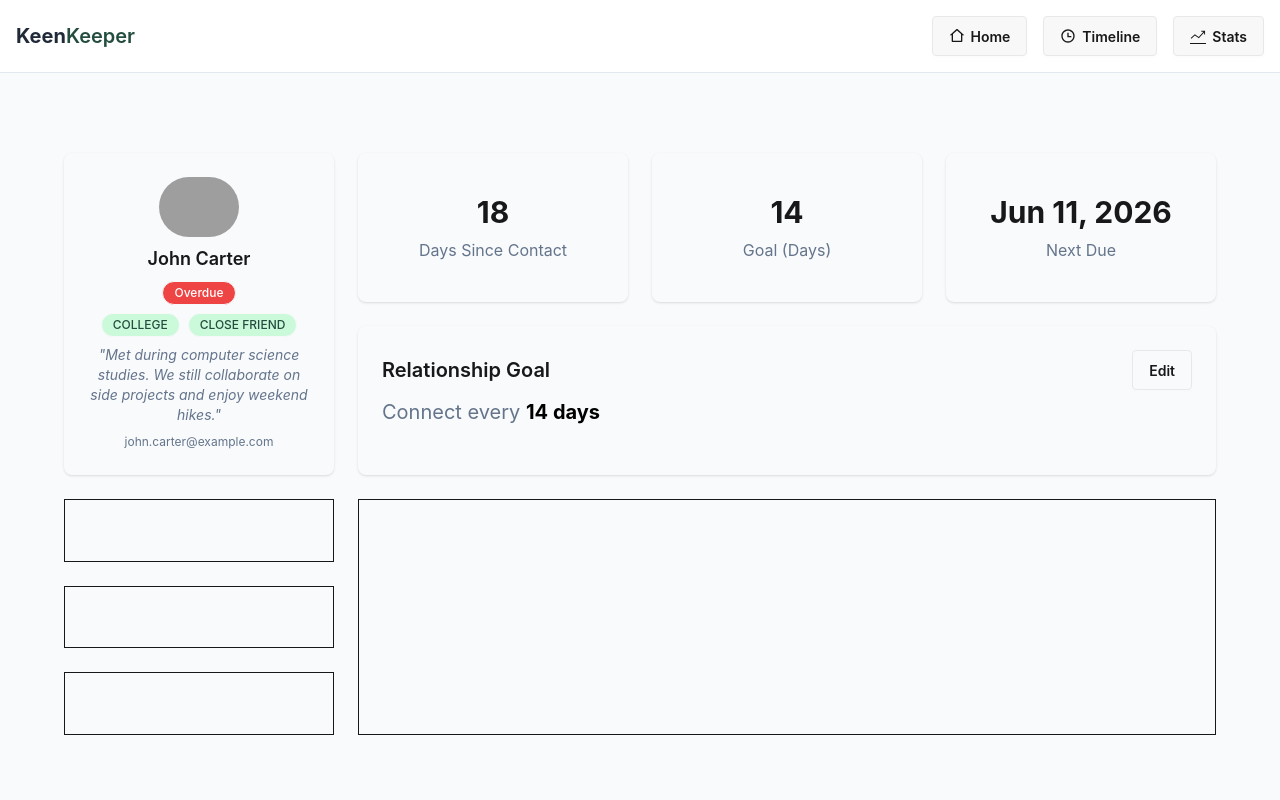
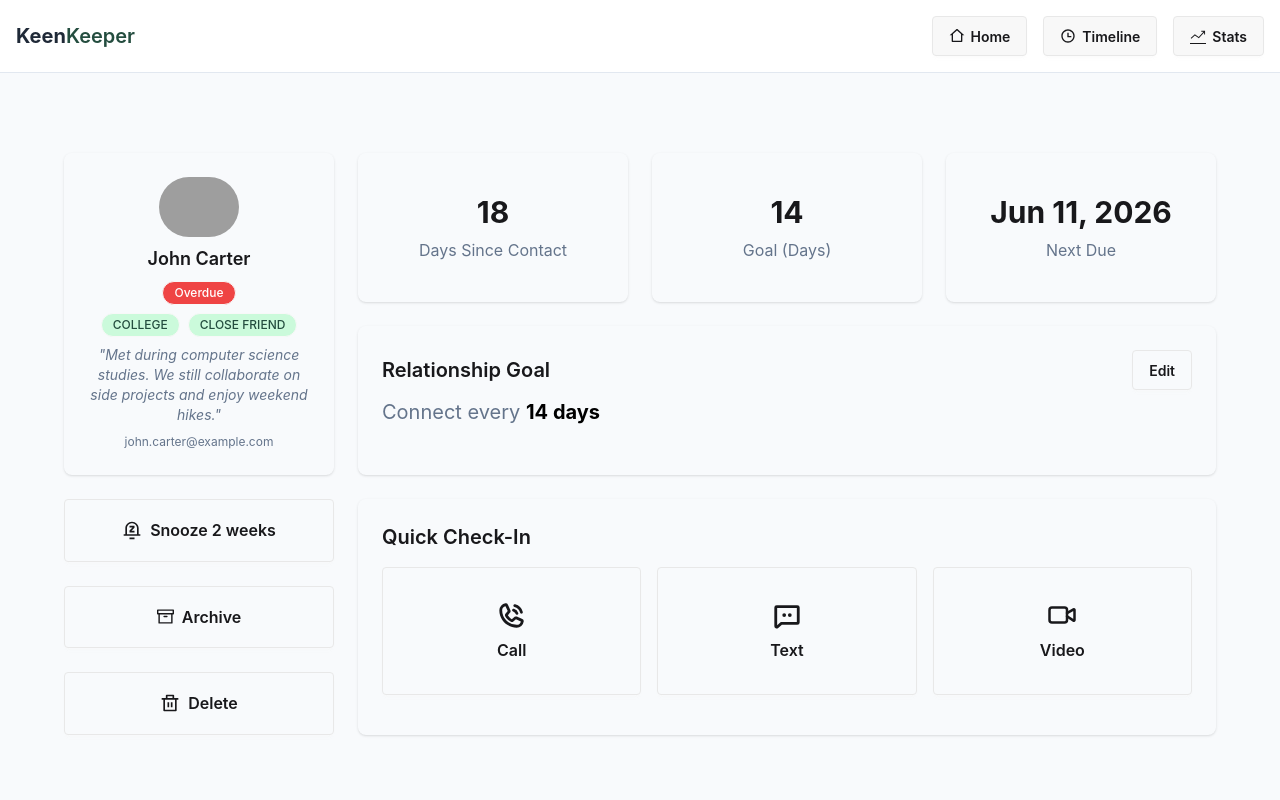
Before and after one commit to Morshedul-developer/keen-keeper, a React (Vite) app: page /friends/1 in a window 1280 px wide. Shown: the top 800 px of the page. Built offline with nearby package versions, Linux system fonts and the light colour scheme; grey boxes are pictures that could not be loaded.

Commit message:
completed the friend details page

```diff
--- a/src/pages/friendDetails/FriendDetails.jsx
+++ b/src/pages/friendDetails/FriendDetails.jsx
@@ -1,6 +1,10 @@
 import { useParams } from "react-router";
 import useFriends from "../../hooks/useFriends";
 import { ClipLoader } from "react-spinners";
+import { RiDeleteBinLine, RiNotificationSnoozeLine } from "react-icons/ri";
+import { FiArchive } from "react-icons/fi";
+import { PiChatDotsBold, PiPhoneCallBold } from "react-icons/pi";
+import { LuVideo } from "react-icons/lu";
 
 const FriendDetails = () => {
   const { friendId } = useParams();
@@ -71,14 +75,46 @@ const FriendDetails = () => {
         <div className="col-span-9 row-span-2 shadow-sm rounded-lg p-6 space-y-2">
           <div className="flex justify-between items-center">
             <p className="text-xl font-semibold">Relationship Goal</p>
-            <button className="btn bg-[#F8FAFC] hover:bg-[#E2E8F0]">Edit</button>
+            <button className="btn bg-[#F8FAFC] hover:bg-[#E2E8F0]">
+              Edit
+            </button>
           </div>
-          <p className="text-xl text-[#64748B]">Connect every <span className="font-bold text-black">{expectedFriend?.goal} days</span></p>
+          <p className="text-xl text-[#64748B]">
+            Connect every{" "}
+            <span className="font-bold text-black">
+              {expectedFriend?.goal} days
+            </span>
+          </p>
         </div>
-        <div className="col-span-3 row-span-1 border p-5"></div>
-        <div className="col-span-9 row-span-3 border p-5"></div>
-        <div className="col-span-3 row-span-1 border p-5"></div>
-        <div className="col-span-3 row-span-1 border p-5"></div>
+        <button className="btn col-span-3 h-full row-span-1 text-[16px] bg-[#F8FAFC] hover:bg-[#E2E8F0] gap-2">
+          <RiNotificationSnoozeLine size={20} />
+          Snooze 2 weeks
+        </button>
+        <div className="col-span-9 row-span-3 shadow-sm rounded-lg p-6 space-y-4">
+          <p className="text-xl font-semibold">Quick Check-In</p>
+          <div className="grid grid-cols-3 gap-4">
+            <button className="btn h-32 flex-col bg-[#F8FAFC] hover:bg-[#E2E8F0] text-[16px] gap-2">
+              <PiPhoneCallBold size={30} />
+              Call
+            </button>
+            <button className="btn h-32 flex-col bg-[#F8FAFC] hover:bg-[#E2E8F0] text-[16px] gap-2">
+              <PiChatDotsBold size={30} />
+              Text
+            </button>
+            <button className="btn h-32 flex-col bg-[#F8FAFC] hover:bg-[#E2E8F0] text-[16px] gap-2">
+              <LuVideo size={30} />
+              Video
+            </button>
+          </div>
+        </div>
+        <button className="btn col-span-3 h-full row-span-1 text-[16px] bg-[#F8FAFC] hover:bg-[#E2E8F0] gap-2">
+          <FiArchive size={17} />
+          Archive
+        </button>
+        <button className="btn col-span-3 h-full row-span-1 text-[16px] bg-[#F8FAFC] hover:bg-[#E2E8F0] gap-2">
+          <RiDeleteBinLine size={20} />
+          Delete
+        </button>
       </div>
     </div>
   );
```
